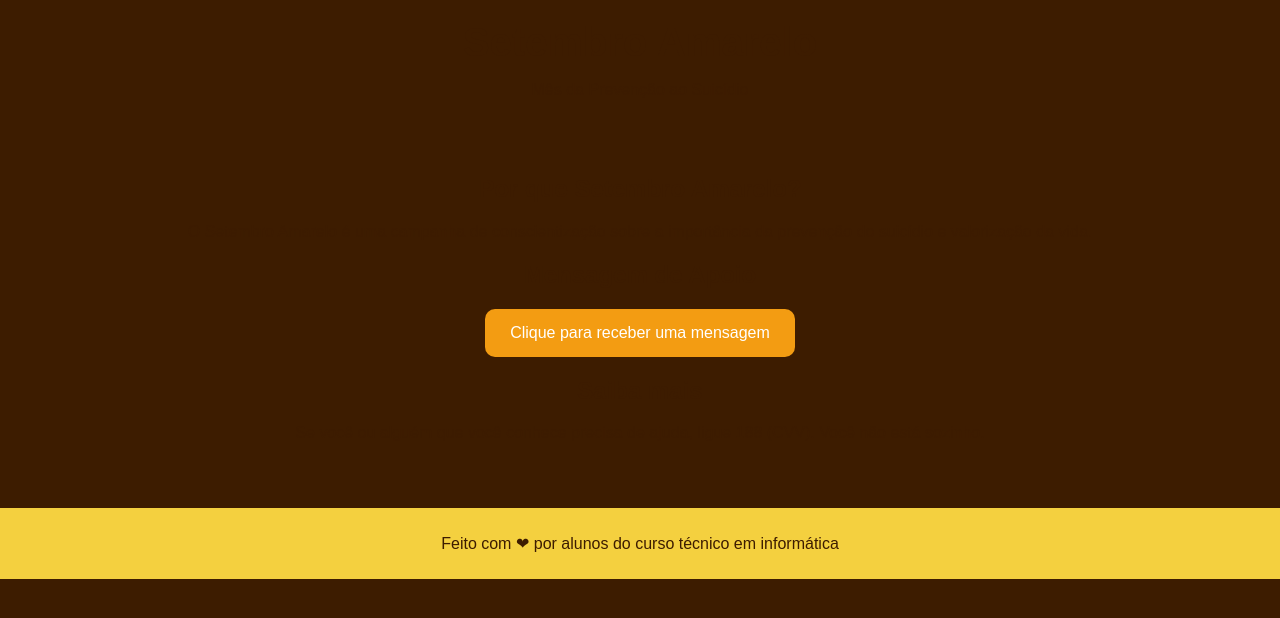
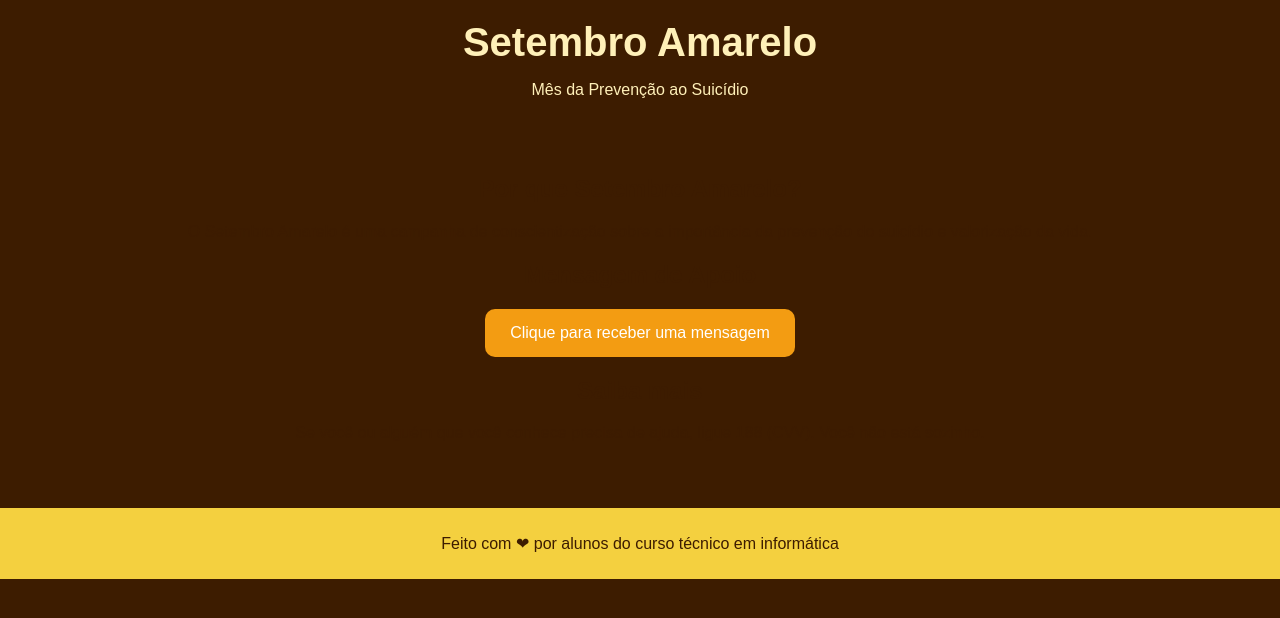
Before and after one commit to julia1205jc-hash/Setembro-Amarelo, a plain HTML site: page index.html in a window 1280 px wide. Drawn offline with Linux system fonts and the light colour scheme.

Commit message:
Update Style.css

```diff
--- a/Style.css
+++ b/Style.css
@@ -10,7 +10,7 @@ body {
 header {
     background: #3d1c00;
     padding: 20px;
-    color: #3d1c00;
+    color: #fff0b8;
 }
 
 h1 {
```
